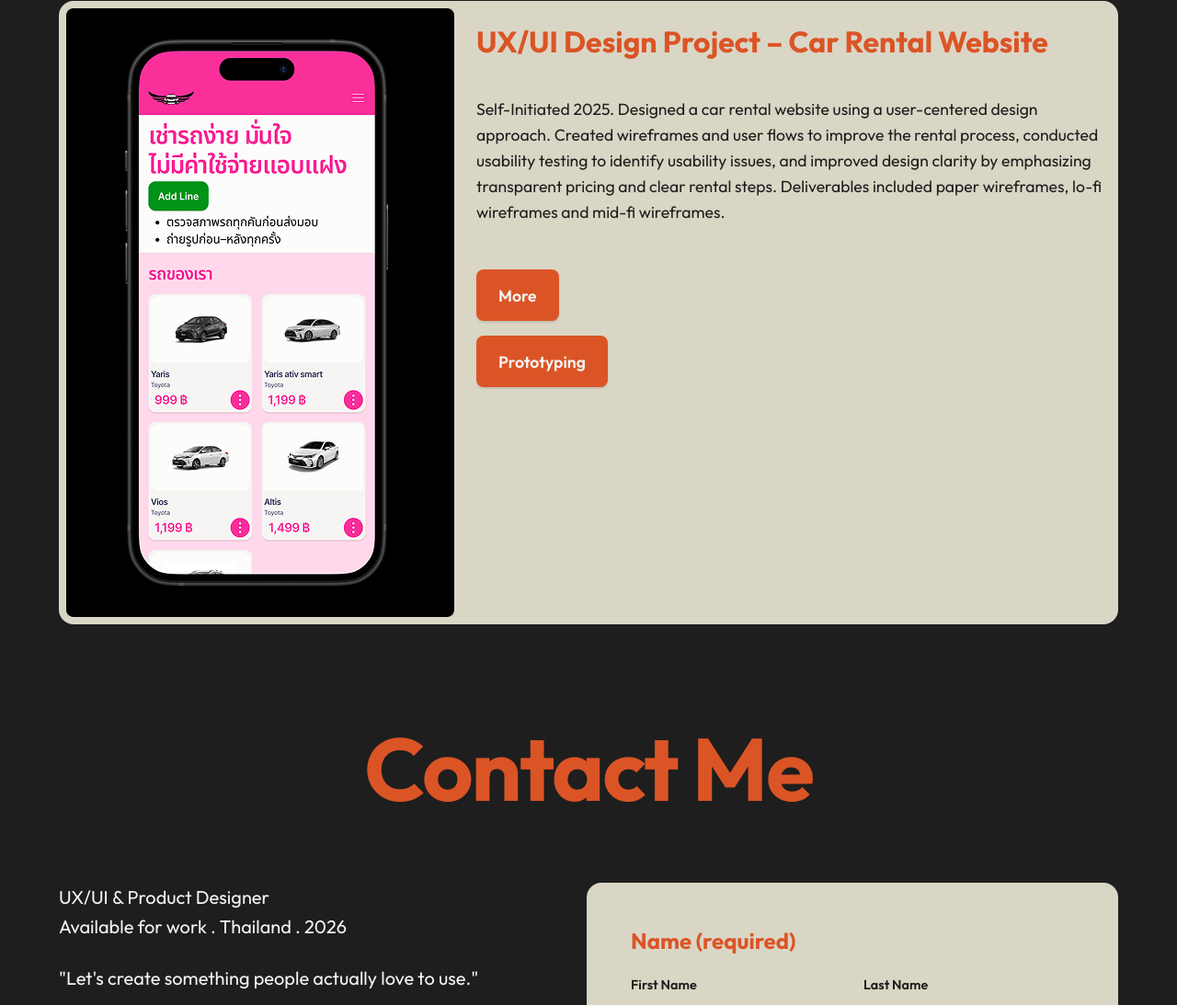
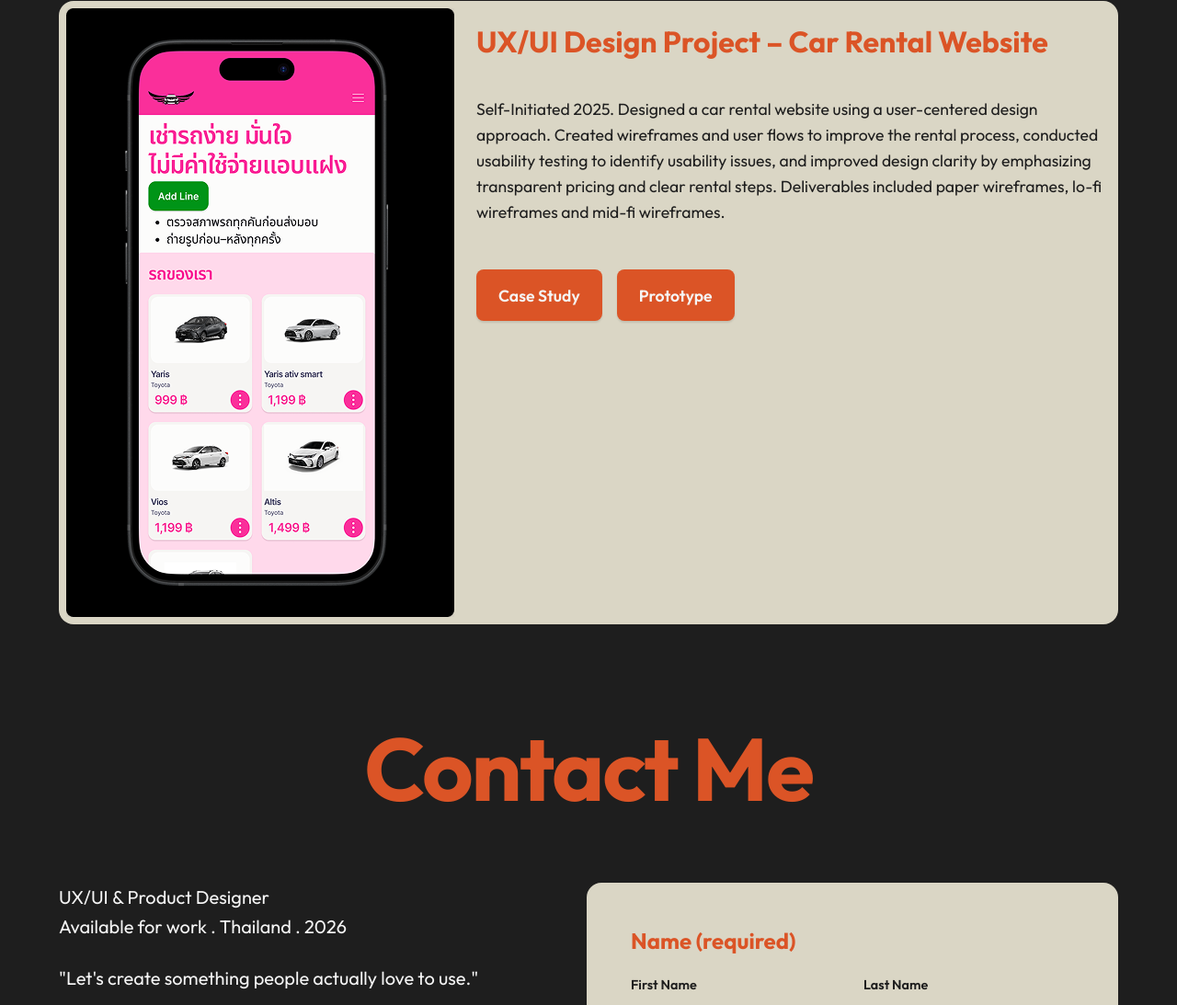
Before and after one commit to Jetsadakorn192-7/Portfolio_Me, a website built with Vite: page index.html in a window 1280 px wide. Shown: the part 2402-3495 px from the top of the page at 92% size. Built offline with nearby package versions, Linux system fonts and the light colour scheme.

```diff
--- a/index.html
+++ b/index.html
@@ -138,14 +138,16 @@
               wireframes and user flows to improve the rental process, conducted usability testing to identify usability
               issues, and improved design clarity by emphasizing transparent pricing and clear rental steps.
               Deliverables included paper wireframes, lo-fi wireframes and mid-fi wireframes.</p>
-            <a class="btn-more"
-              href="https://www.figma.com/design/7fkRnJ8SFdeXWM1xg2JLRX/Angel-Car-Rent_v_2?node-id=460-1251&t=fsykrNTUQMOuEA7V-1">
-              More
-            </a>
-            <a class="btn-more"
-              href="https://www.figma.com/proto/7fkRnJ8SFdeXWM1xg2JLRX/Angel-Car-Rent_v_2?page-id=1%3A2&node-id=551-3438&viewport=311%2C-5673%2C1.03&t=gnPtk2gaYwEGCNee-1&scaling=scale-down&content-scaling=fixed">
-              Prototyping
-            </a>
+            <div class="project-actions">
+              <a class="btn-more"
+                href="https://www.figma.com/board/mvqGZL8jQVx2YKLnxuOTGg/Case-Study?node-id=0-1&t=oA9jNt2NXhBVlZSS-1">
+                Case Study
+              </a>
+              <a class="btn-more"
+                href="https://www.figma.com/proto/7fkRnJ8SFdeXWM1xg2JLRX/Angel-Car-Rent_v_2?page-id=1%3A2&node-id=551-3438&viewport=311%2C-5673%2C1.03&t=gnPtk2gaYwEGCNee-1&scaling=scale-down&content-scaling=fixed">
+                Prototype
+              </a>
+            </div>
           </div>
         </div>
       </section>
--- a/style.css
+++ b/style.css
@@ -310,6 +310,11 @@
   margin-bottom: 2rem;
 }
 
+.project-actions {
+  display: flex;
+  gap: 16px;
+}
+
 .btn-more {
   display: inline-flex;
   align-items: center;
```
